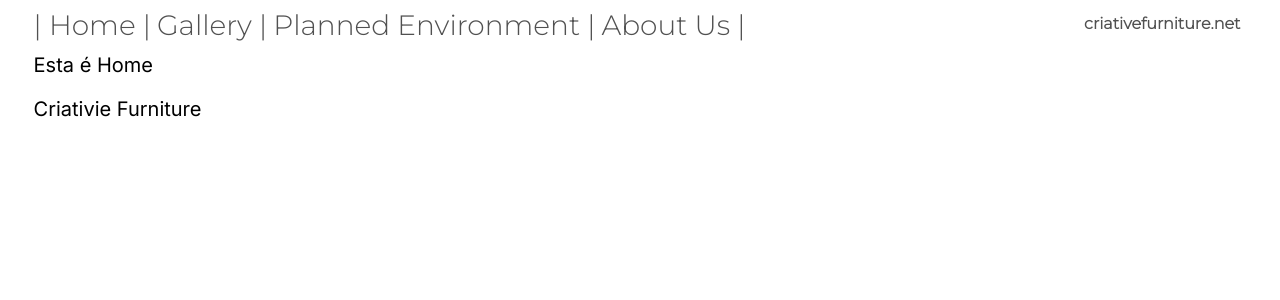
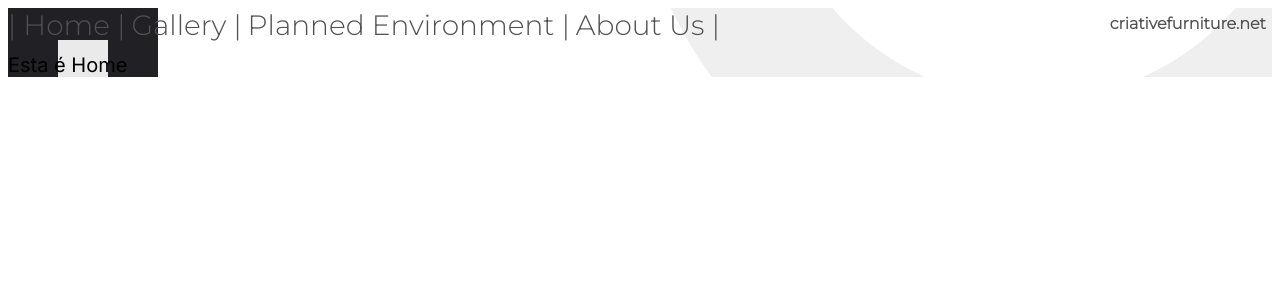
Before and after one commit to cristijung/criative-furniture, a React (Create React App) app: page / in a window 1280 px wide. Shown: the top 300 px of the page. Built offline with nearby package versions, Linux system fonts and the light colour scheme.

Commit message:
tormento

```diff
--- a/src/App.scss
+++ b/src/App.scss
@@ -0,0 +1,4 @@
+:root {
+    margin: 0;
+    padding: 0;
+}
--- a/src/App.tsx
+++ b/src/App.tsx
@@ -6,7 +6,6 @@ function App() {
   return (
     <>
     <TemplateUm/>
-    <p>Criativie Furniture</p>
     </>
   );
 }
--- a/src/components/molecules/menuBar/MenuBar.module.scss
+++ b/src/components/molecules/menuBar/MenuBar.module.scss
@@ -1,6 +1,4 @@
 .section {
     width: 100%;
-
     flex-direction: row;
-
 }
--- /dev/null
+++ b/src/components/templates/TemplateUm.module.scss
@@ -0,0 +1,6 @@
+
+
+    .corpo {
+        background-image: url(../../../public/assets/fundo-template-um.png);
+
+    }
--- a/src/components/templates/TemplateUm.tsx
+++ b/src/components/templates/TemplateUm.tsx
@@ -1,4 +1,5 @@
 import { BrowserRouter, Routes, Route } from "react-router-dom";
+import styles from './TemplateUm.module.scss';
 
 import MenuBar from "../molecules/menuBar/MenuBar";
 import Home from "../pages/home/home";
@@ -10,6 +11,7 @@ import Error from "../pages/error";
 function TemplateUm() {
     return(
         <>
+        <div className={styles.corpo}>
         <BrowserRouter>
             <MenuBar/>
             <Routes>
@@ -20,6 +22,7 @@ function TemplateUm() {
                 <Route path='*' element={<Error/>}/>
             </Routes>
         </BrowserRouter>
+      </div>
         </>
     )
 }
--- a/src/index.css
+++ b/src/index.css
@@ -1,6 +1,7 @@
 :root {
-  max-width: 96%;
-  margin: auto;
+  margin: 0;
+  padding: 0;
+
   font-size: 20px;
   font-family: 'Inter', sans-serif;
 
@@ -12,7 +13,7 @@
   --color-three: #f6f6f6;
 }
 
-code {
+/* code {
   font-family: source-code-pro, Menlo, Monaco, Consolas, 'Courier New',
     monospace;
-}
+} */
```
Also changed, not shown: public/assets/fundo-template-um.png (added).
